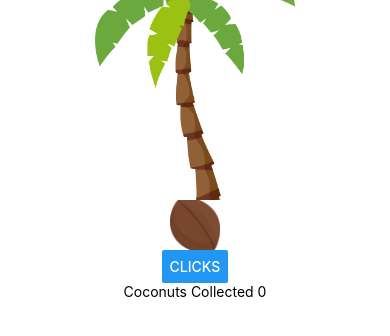
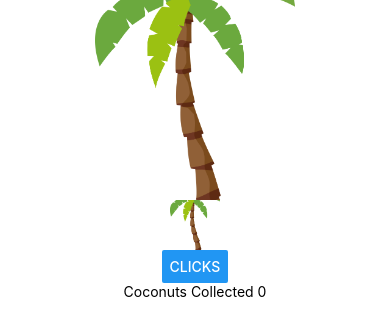
Before and after one commit to ianhunterharold/click-the-fruit-game, a React Native app: screen / in a window 390 px wide. Shown: the top 336 px of the page. Built offline with nearby package versions, Linux system fonts and the light colour scheme; what react-native would draw is missing.

Commit message:
deleted pods file

```diff
--- a/src/components/Coconut.js
+++ b/src/components/Coconut.js
@@ -30,7 +30,7 @@ class Coconut extends Component {
   render(){
 
     const palmTreeImage = require('../img/palm.png');
-    const coocnutImage = require('../img/coconut.png');
+    const coocnutImage = require('../img/palm.png');
     //might not be best place to put images 1/11
 
     return (
```
